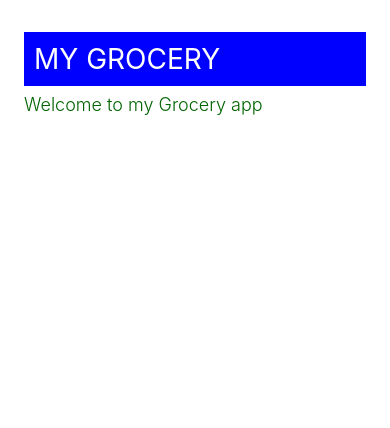
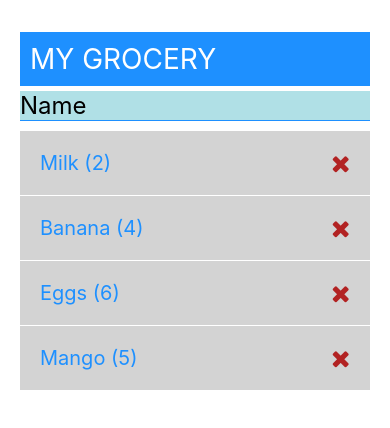
Before and after one commit to ravindersirohi/react-native, a React Native app: screen / in a window 390 px wide. Shown: the top 428 px of the page. Built offline with nearby package versions, Linux system fonts and the light colour scheme.

Commit message:
Display and Remove item added.

```diff
--- a/App.js
+++ b/App.js
@@ -19,16 +19,8 @@ const App = () => {
 
 const styles = StyleSheet.create({
   scrollView: {
-    backgroundColor: 'gray',
-  },
-  footer: {
-    color: 'gray',
-    fontSize: 12,
-    fontWeight: '600',
-    padding: 4,
-    paddingRight: 12,
-    textAlign: 'right',
-  },
+    backgroundColor: 'lightgray'
+  }
 });
 
 export default App;
--- a/components/Home.js
+++ b/components/Home.js
@@ -1,46 +1,63 @@
-import React from 'react';
-import {
-    SafeAreaView,
-    StyleSheet,
-    ScrollView,
-    View,
-    Text,
-    StatusBar,
-} from 'react-native';
+import React, { useState } from 'react';
+import { StyleSheet, View, Text, TextInput, FlatList } from 'react-native';
+import Item from './Item';
 
 const Home = () => {
+    const [listItems, setState] = useState([
+        { id: 1, name: 'Milk', quantity: 2 },
+        { id: 2, name: 'Banana', quantity: 4 },
+        { id: 3, name: 'Eggs', quantity: 6 },
+        { id: 4, name: 'Mango', quantity: 5 }
+    ])
+
+    const removeItem = id => {
+        setState(listItems => {
+            return listItems.filter(item => item.id != id);
+        });
+    }
+
     return (
         <>
-            <ScrollView>
-                <View style={styles.body}>
-                    <View style={styles.sectionContainer}>
-                        <Text style={styles.sectionTitle}>My Grocery</Text>
-                        <Text style={styles.sectionDescription}>Welcome to my Grocery app</Text>
-                    </View>
+            <View style={styles.body}>
+                <View style={styles.sectionContainer}>
+                    <Text style={styles.sectionTitle}>My Grocery</Text>
+                    <TextInput style={styles.textInput} placeholder="Name" />
                 </View>
-            </ScrollView>
+                <View style={styles.listView}>
+                    <FlatList data={listItems}
+                        renderItem={({ item }) => <Item item={item} removeItem={removeItem} />} />
+                </View>
+            </View>
         </>
     )
 }
 
 const styles = StyleSheet.create({
-    scrollView: {
-        backgroundColor: 'gray',
+    listView: {
+        margin: 10,
+        marginHorizontal: 20,
     },
     body: {
         backgroundColor: '#ffffff',
     },
     sectionContainer: {
         marginTop: 32,
-        paddingHorizontal: 24,
+        paddingHorizontal: 20,
     },
     sectionTitle: {
         fontSize: 28,
         fontWeight: '400',
         color: '#ffffff',
-        backgroundColor:'blue',
-        padding:10,
-        textTransform:'uppercase'
+        backgroundColor: 'dodgerblue',
+        padding: 10,
+        textTransform: 'uppercase',
+        marginBottom: 5
+    },
+    textInput: {
+        fontSize: 24,
+        borderBottomWidth: 1,
+        borderBottomColor: 'dodgerblue',
+        backgroundColor: 'powderblue'
     },
     sectionDescription: {
         marginTop: 8,
--- /dev/null
+++ b/components/Item.js
@@ -0,0 +1,34 @@
+import React from 'react';
+import { StyleSheet, View, Text, TouchableOpacity } from 'react-native';
+import Icon from 'react-native-vector-icons/dist/FontAwesome';
+const Item = ({ item, removeItem }) => {
+    return (
+        <TouchableOpacity style={styles.item}>
+            <View style={styles.itemView}>
+                <Text style={styles.itemText}>{item.name} ({item.quantity})</Text>
+                <Icon name="remove" style={styles.icon} onPress={() => removeItem(item.id)} />
+            </View>
+        </TouchableOpacity>);
+}
+const styles = StyleSheet.create({
+    item: {
+        padding: 20,
+        backgroundColor: 'lightgray',
+        borderBottomWidth: 0.75,
+        borderColor: '#ffffff'
+    },
+    itemView: {
+        flexDirection: 'row',
+        justifyContent: 'space-between',
+        alignItems: 'center'
+    },
+    itemText: {
+        fontSize: 20,
+        color: 'dodgerblue'
+    },
+    icon: {
+        fontSize: 24,
+        color: 'firebrick'
+    }
+});
+export default Item;
--- a/package.json
+++ b/package.json
@@ -11,7 +11,8 @@
   },
   "dependencies": {
     "react": "16.11.0",
-    "react-native": "0.62.2"
+    "react-native": "0.62.2",
+    "react-native-vector-icons": "^6.6.0"
   },
   "devDependencies": {
     "@babel/core": "7.9.6",
```
Also changed, not shown: 1 other file (tests, documents, lock files or other folders).
